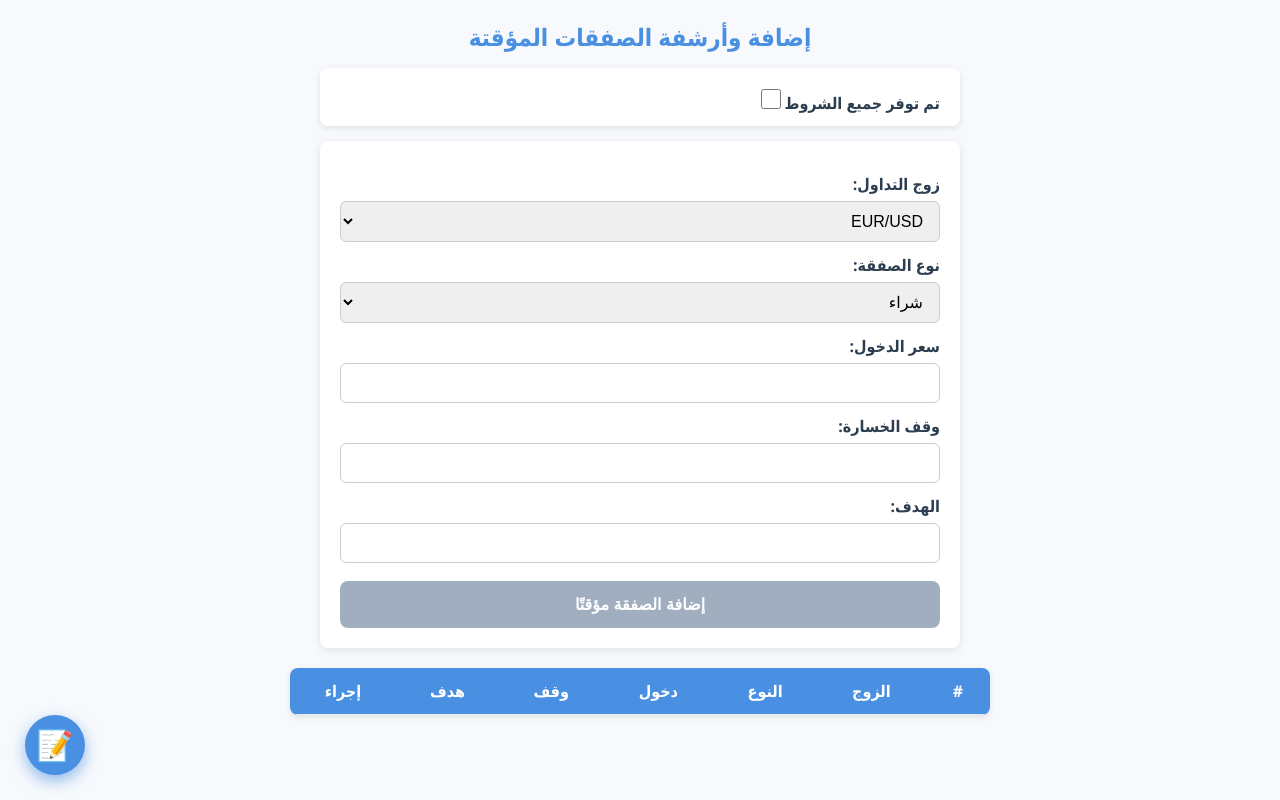
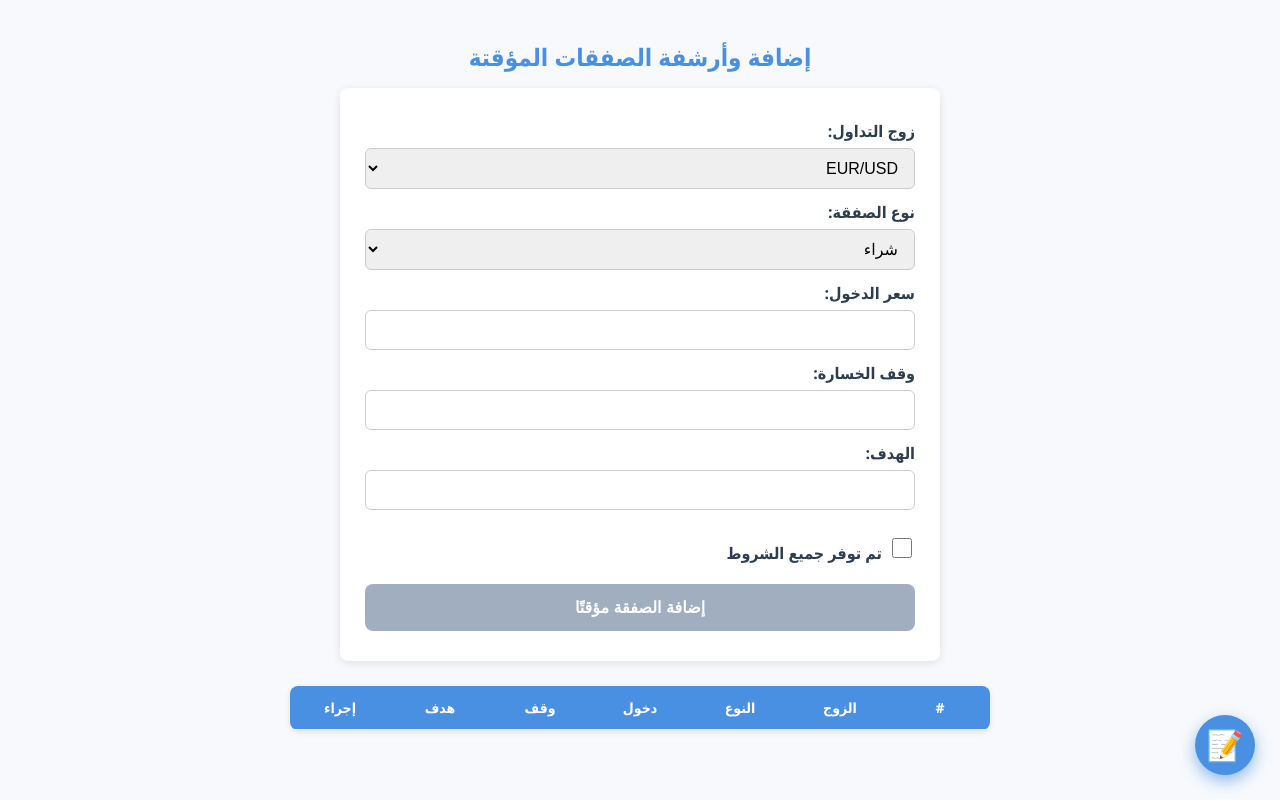
Before and after one commit to MohNneE/trading-journal, a plain HTML site: page index.html in a window 1280 px wide. Drawn offline with Linux system fonts and the light colour scheme.

Commit message:
Update index.html

```diff
--- a/index.html
+++ b/index.html
@@ -2,35 +2,49 @@
 <html lang="ar">
 <head>
 <meta charset="UTF-8" />
-<meta name="viewport" content="width=device-width, initial-scale=1" />
+<meta name="viewport" content="width=device-width, initial-scale=1, maximum-scale=1" />
 <title>صفحة إضافة وأرشفة الصفقات</title>
 <style>
-  body {
+  html, body {
+    margin: 0; padding: 0; height: 100%;
     font-family: 'Segoe UI', Tahoma, Geneva, Verdana, sans-serif;
     direction: rtl;
-    margin: 20px;
     background: #f7f9fc;
     color: #2c3e50;
+    overflow-x: hidden; /* منع سكرول أفقي */
   }
+
+  body {
+    display: flex;
+    flex-direction: column;
+    align-items: center;
+    min-height: 100vh;
+    padding: 20px 15px 80px; /* أسفل مساحة للزر العائم */
+    box-sizing: border-box;
+  }
+
   h2 {
-    text-align: center;
     color: #4a90e2;
     margin-bottom: 15px;
+    text-align: center;
   }
+
   form {
     max-width: 600px;
-    margin: 0 auto 20px auto;
+    width: 100%;
     background: white;
-    padding: 20px;
+    padding: 20px 25px 30px;
     border-radius: 8px;
     box-shadow: 0 2px 8px rgba(0,0,0,0.1);
-    position: relative;
+    box-sizing: border-box;
   }
+
   label {
     font-weight: 600;
     margin-top: 12px;
     display: block;
   }
+
   input, select {
     width: 100%;
     padding: 10px 12px;
@@ -40,8 +54,28 @@
     font-size: 16px;
     box-sizing: border-box;
   }
+
+  /* الجيك بوكس قبل زر الإضافة */
+  .checkbox-container {
+    display: flex;
+    align-items: center;
+    margin-top: 20px;
+    user-select: none;
+  }
+  .checkbox-container input[type="checkbox"] {
+    width: 20px;
+    height: 20px;
+    margin-left: 10px;
+    cursor: pointer;
+  }
+  .checkbox-container label {
+    cursor: pointer;
+    font-weight: 700;
+    color: #2c3e50;
+  }
+
   button {
-    margin-top: 18px;
+    margin-top: 20px;
     padding: 14px;
     width: 100%;
     background: #4a90e2;
@@ -51,33 +85,44 @@
     font-weight: 700;
     font-size: 16px;
     cursor: pointer;
+    transition: background-color 0.3s ease;
   }
   button:disabled {
     background: #a0aec0;
     cursor: not-allowed;
   }
+  button:hover:not(:disabled) {
+    background: #357abd;
+  }
+
+  /* جدول الصفقات المؤقتة */
   table {
     width: 100%;
     max-width: 700px;
-    margin: 0 auto;
+    margin: 25px auto 0;
     border-collapse: collapse;
     background: white;
     border-radius: 8px;
     overflow: hidden;
     box-shadow: 0 2px 6px rgba(0,0,0,0.1);
+    table-layout: fixed; /* لتجنب اتساع الأعمدة */
+    word-wrap: break-word;
   }
+
   thead {
     background: #4a90e2;
     color: white;
   }
   th, td {
-    padding: 12px 15px;
+    padding: 12px 10px;
     text-align: center;
     border-bottom: 1px solid #eee;
+    font-size: 14px;
   }
   tr:last-child td {
     border-bottom: none;
   }
+
   .archiveBtn {
     background: #27ae60;
     color: white;
@@ -87,37 +132,17 @@
     cursor: pointer;
     font-weight: 700;
     transition: background-color 0.3s ease;
+    font-size: 13px;
   }
   .archiveBtn:hover {
     background: #1e8449;
   }
 
-  /* تصميم الجيك بوكس */
-  .checkbox-container {
-    max-width: 600px;
-    margin: 0 auto 15px auto;
-    background: white;
-    padding: 12px 20px;
-    border-radius: 8px;
-    box-shadow: 0 2px 6px rgba(0,0,0,0.1);
-    display: flex;
-    align-items: center;
-    font-weight: 700;
-    color: #2c3e50;
-    user-select: none;
-  }
-  .checkbox-container input[type="checkbox"] {
-    margin-left: 10px;
-    width: 20px;
-    height: 20px;
-    cursor: pointer;
-  }
-
-  /* زر عائم */
+  /* زر عائم ثابت أسفل يمين الشاشة */
   #fabButton {
     position: fixed;
     bottom: 25px;
-    left: 25px; /* للغة عربية، الزر يكون في اليسار */
+    right: 25px; /* أسفل يمين */
     width: 60px;
     height: 60px;
     background: #4a90e2;
@@ -135,17 +160,26 @@
   #fabButton:hover {
     background: #357abd;
   }
+
+  /* استجابة للشاشات الصغيرة */
+  @media (max-width: 650px) {
+    form {
+      padding: 15px 20px 25px;
+    }
+    th, td {
+      font-size: 12px;
+      padding: 10px 8px;
+    }
+    button {
+      font-size: 14px;
+      padding: 12px;
+    }
+  }
 </style>
 </head>
 <body>
 
   <h2>إضافة وأرشفة الصفقات المؤقتة</h2>
-
-  <!-- جيك بوكس توفر الشروط -->
-  <div class="checkbox-container">
-    <label for="conditionsCheck">تم توفر جميع الشروط</label>
-    <input type="checkbox" id="conditionsCheck" />
-  </div>
 
   <form id="tradeForm">
     <label for="pair">زوج التداول:</label>
@@ -171,6 +205,12 @@
     <label for="tp">الهدف:</label>
     <input type="number" step="0.0001" id="tp" name="tp" required />
 
+    <!-- الجيك بوكس قبل الزر -->
+    <div class="checkbox-container">
+      <input type="checkbox" id="conditionsCheck" />
+      <label for="conditionsCheck">تم توفر جميع الشروط</label>
+    </div>
+
     <button type="submit" id="addTradeBtn" disabled>إضافة الصفقة مؤقتًا</button>
   </form>
 
@@ -187,11 +227,11 @@
       </tr>
     </thead>
     <tbody id="pendingTradesBody">
-      <!-- هنا ستظهر الصفقات المؤقتة -->
+      <!-- الصفقات المؤقتة تظهر هنا -->
     </tbody>
   </table>
 
-  <!-- زر عائم للانتقال لسجل الصفقات -->
+  <!-- زر عائم ثابت أسفل يمين -->
   <div id="fabButton" title="سجل الصفقات" aria-label="سجل الصفقات" role="button" tabindex="0">&#128221;</div>
 
 <script>
@@ -266,10 +306,9 @@
   }
 
   fabButton.addEventListener('click', () => {
-    window.location.href = 'cleanlog.html';
+    window.location.href = 'cleanlog.html'; // صفحة سجل الصفقات
   });
 
-  // دعم التنقل عن طريق لوحة المفاتيح للزر العائم
   fabButton.addEventListener('keydown', (e) => {
     if(e.key === 'Enter' || e.key === ' ') {
       e.preventDefault();
```
